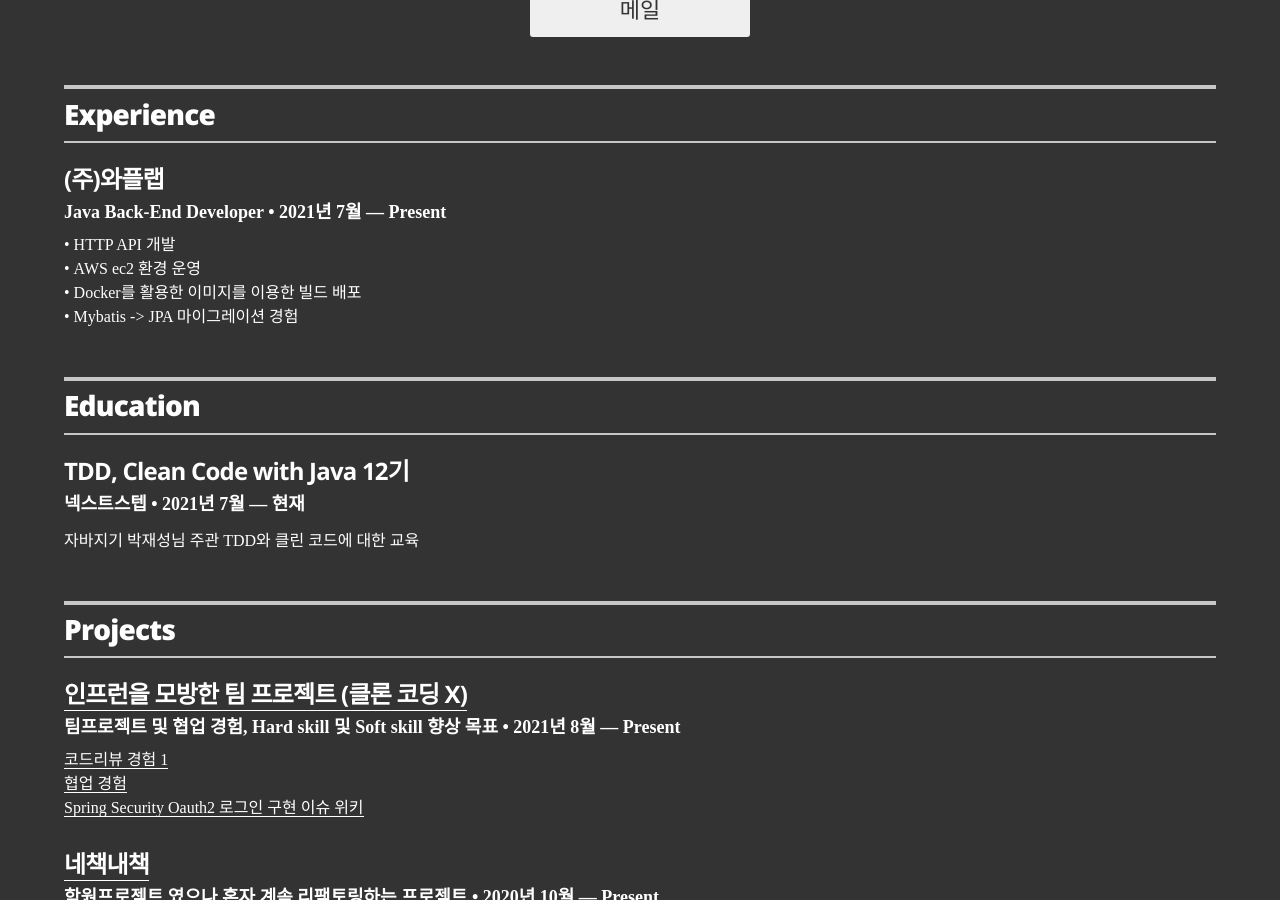
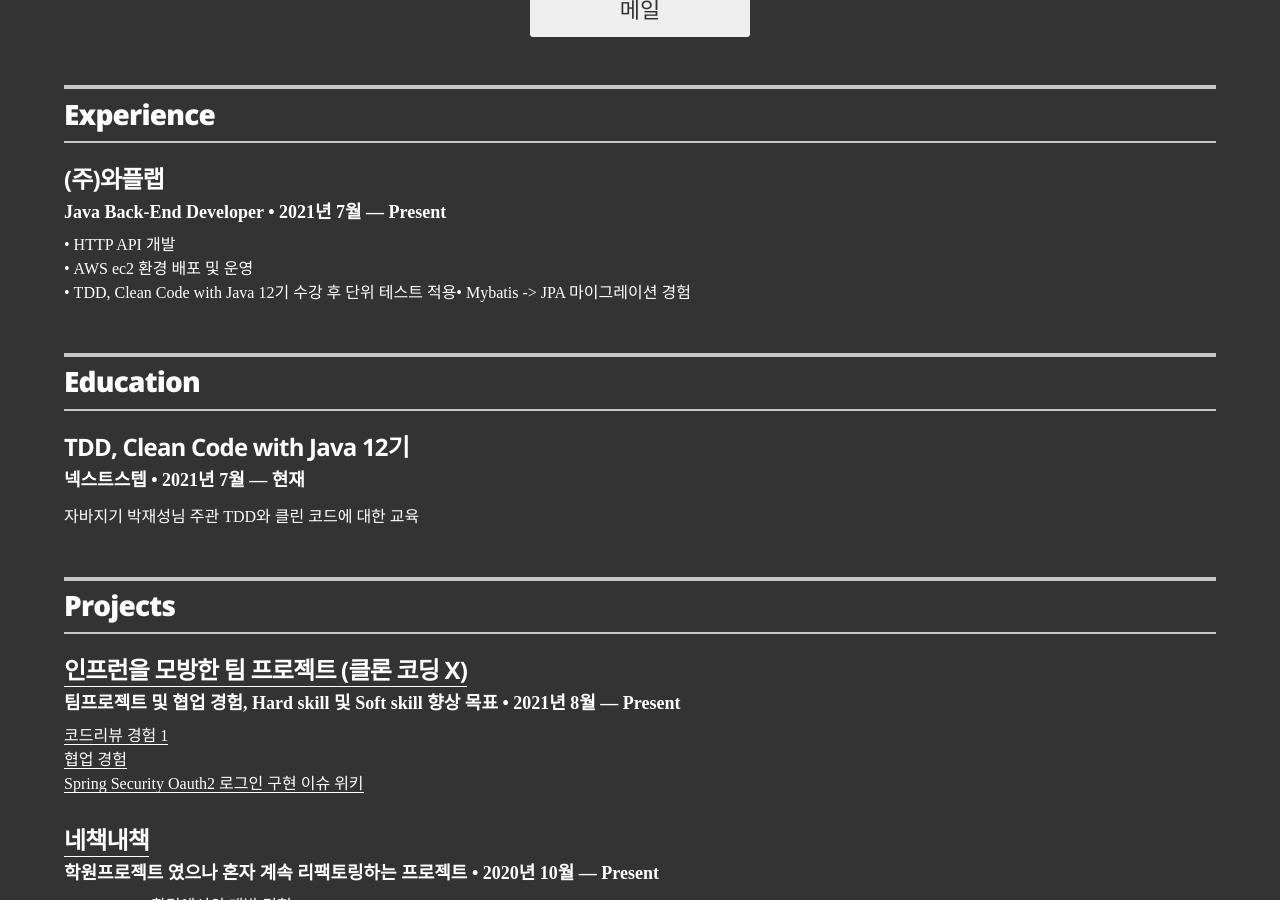
Before and after one commit to lsj8367/resume, a Jekyll site: the page built from index.html, in a window 1280 px wide and 900 px high, scrolled down 508 px. Built offline with Jekyll 4.4.1, drawn with Linux system fonts in a browser that asks for light colours.

Commit message:
feat: 경력사항 변경

```diff
--- a/_data/experience.yml
+++ b/_data/experience.yml
@@ -5,8 +5,8 @@
   duration:  2021년 7월 &mdash; Present
   summary:
     - • HTTP API 개발<br>
-    - • AWS ec2 환경 운영<br>
-    - • Docker를 활용한 이미지를 이용한 빌드 배포<br>
+    - • AWS ec2 환경 배포 및 운영<br>
+    - • TDD, Clean Code with Java 12기 수강 후 단위 테스트 적용
     - • Mybatis -> JPA 마이그레이션 경험
 
 # - company: (주)이노데일
```
